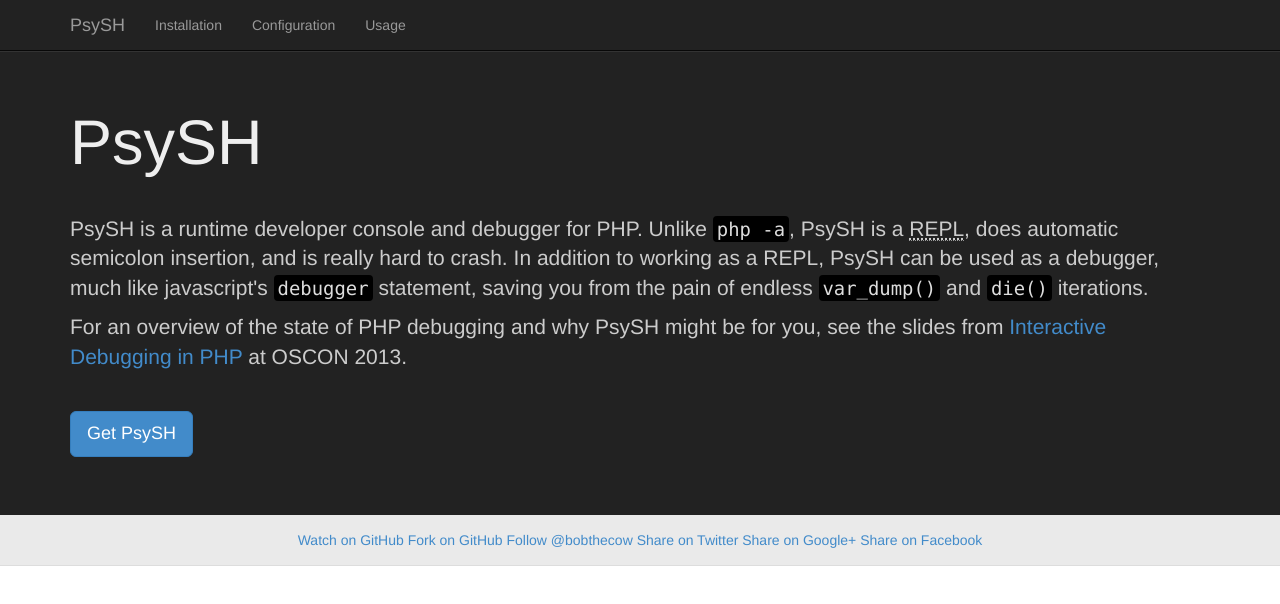
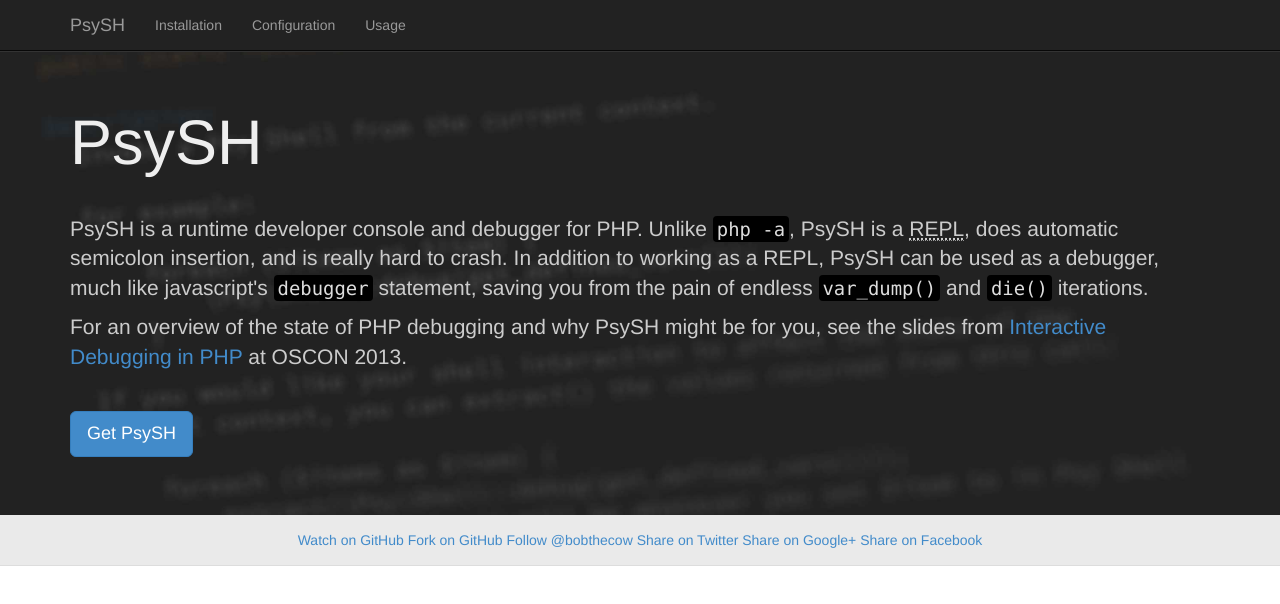
Before and after one commit to bobthecow/psysh, a Jekyll site: the page built from index.md, in a window 1280 px wide. Shown: the top 604 px of the page. Built offline with Jekyll 4.4.1, drawn with Linux system fonts in a browser that asks for light colours; Markdown is read by kramdown in place of the engine named in the settings.

Commit message:
Header bg image.

```diff
--- a/assets/css/styles.css
+++ b/assets/css/styles.css
@@ -12,6 +12,9 @@
     background-color: #222;
     color: #ccc;
     margin-bottom: 0;
+
+    background: #222 url(/assets/img/bg.jpg) left center no-repeat;
+    background-size: auto 100%;
 }
 
 #hero code {
```
Also changed, not shown: assets/img/bg.jpg (added).
